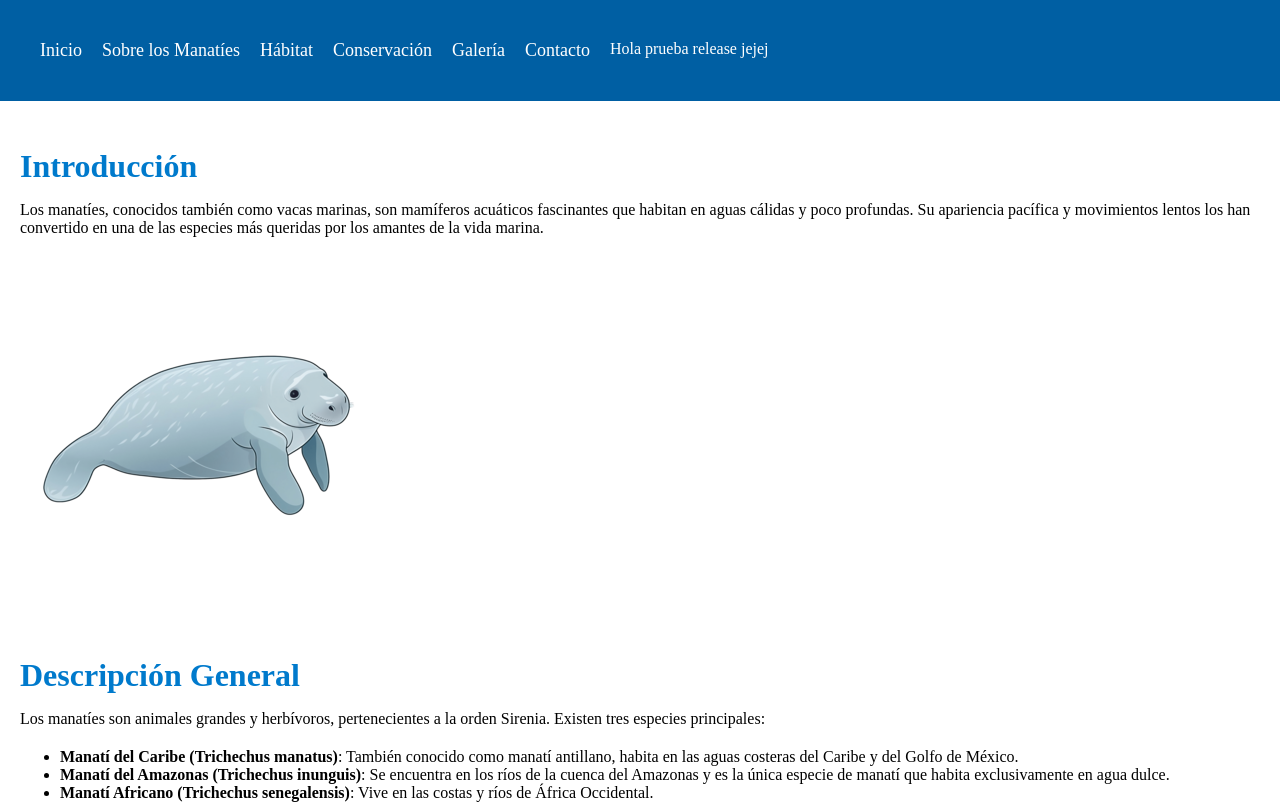
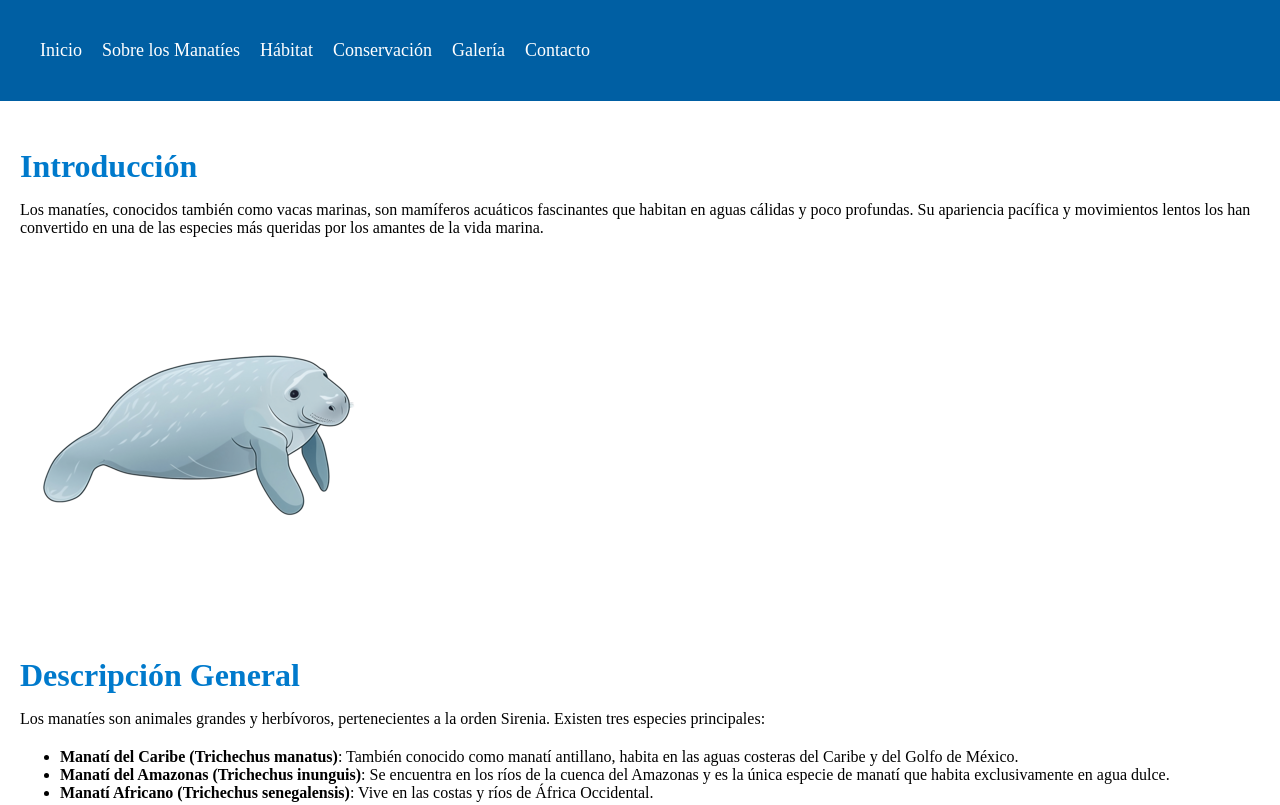
Before and after one commit to Snorlyne/ActividadMajo, a plain HTML site: page index.html in a window 1280 px wide. Shown: the top 805 px of the page. Drawn offline with Linux system fonts and the light colour scheme.

Commit message:
Corregir error crítico en producción

```diff
--- a/index.html
+++ b/index.html
@@ -118,9 +118,6 @@ main {
             <li><a href="#conservation">Conservación</a></li>
             <li><a href="#gallery">Galería</a></li>
             <li><a href="#contact">Contacto</a></li>
-
-
-            <li>Hola prueba release jejej</a></li>
         </ul>
         </nav>
         </div>
```
